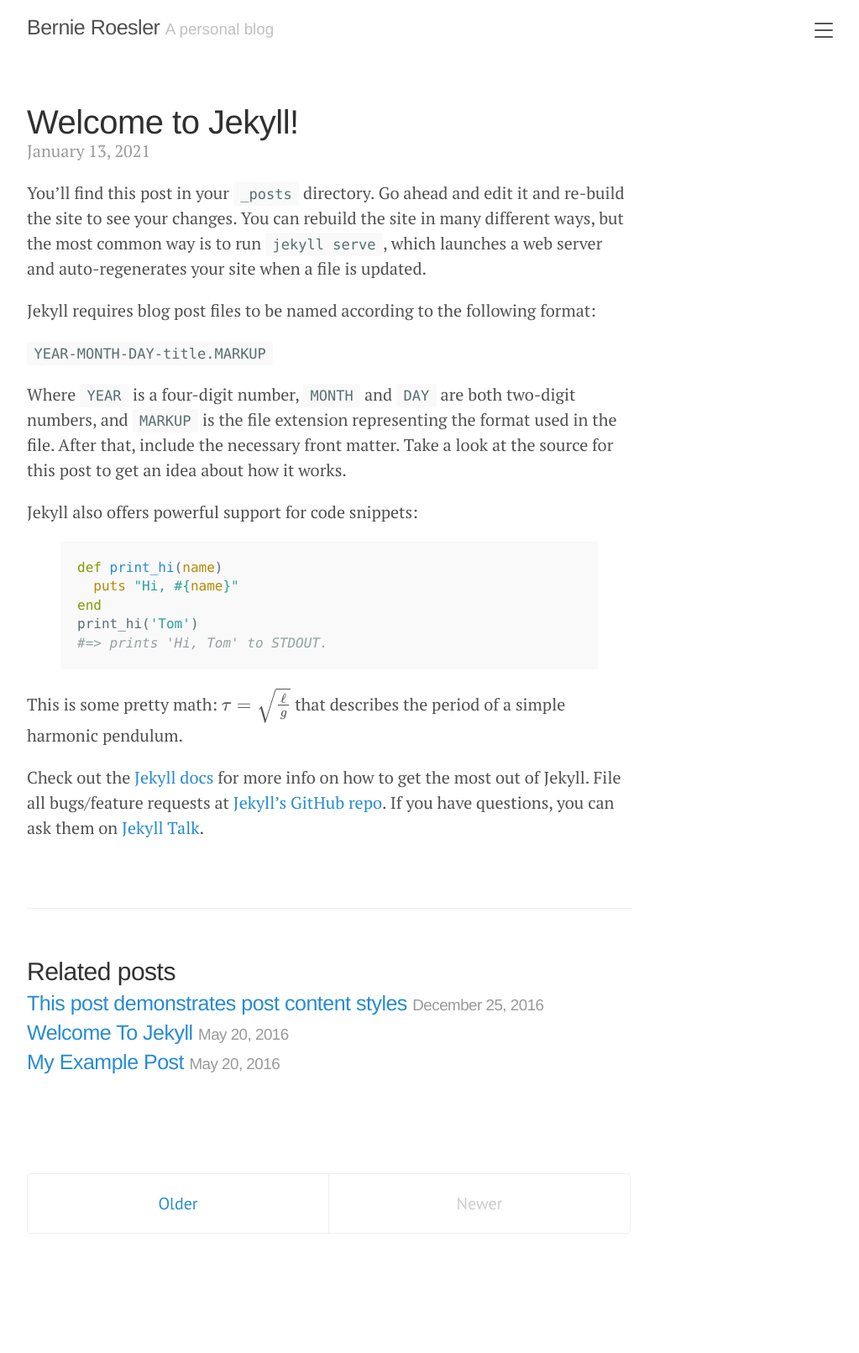
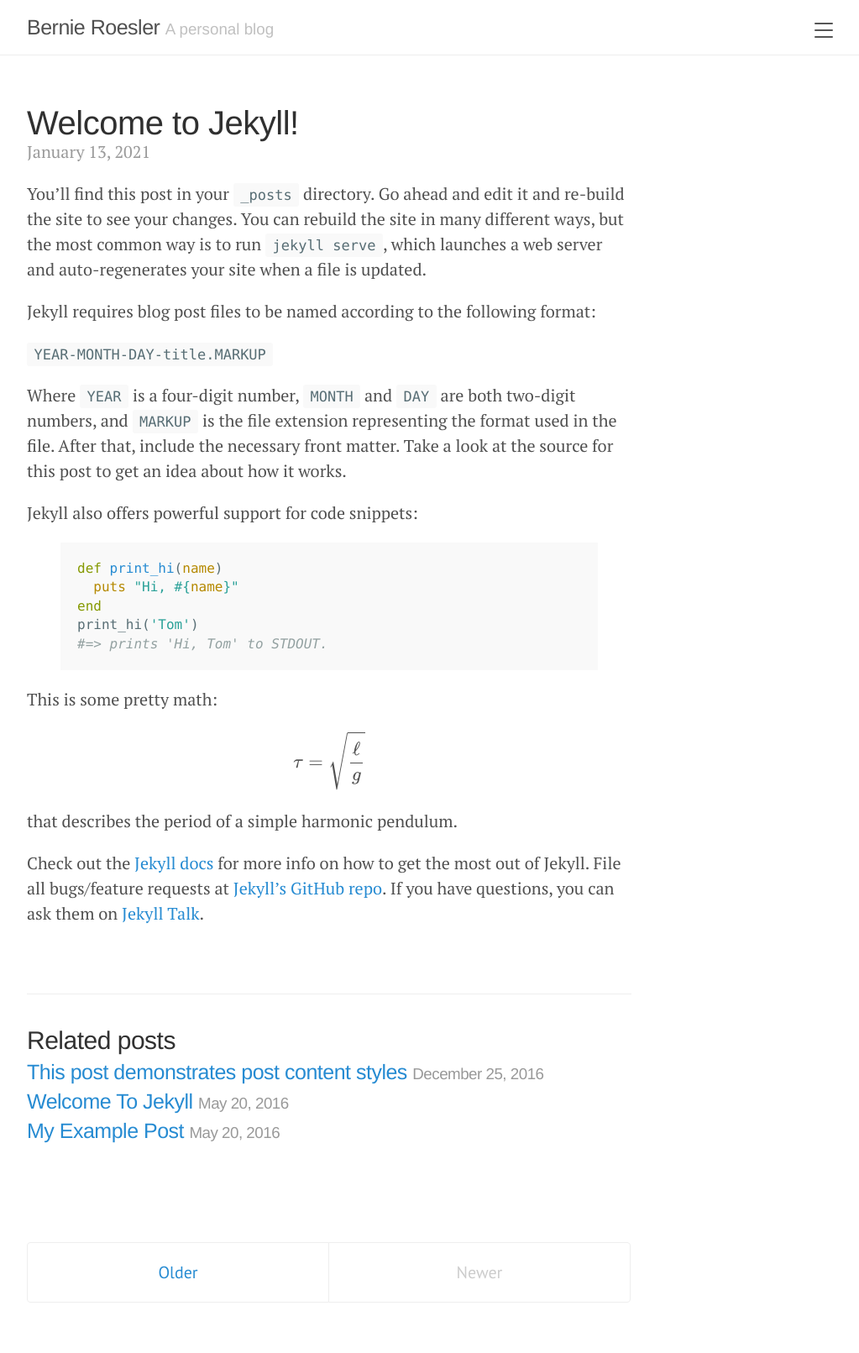
Before and after one commit to broesler/broesler.github.io, a Jekyll site: the page built from _posts/2021-01-01-welcome-to-jekyll.md, in a window 1280 px wide. Shown: the whole page at 84% size, without its empty margins (248-1271 px from the left). Built offline with Jekyll 4.4.1, drawn with Linux system fonts in a browser that asks for light colours; nearby versions of some CDN libraries; before the commit the page ends 1529 px from its top, so only the background shows below that.

Commit message:
Tweak related posts and add header line.

```diff
--- a/_posts/2021-01-01-welcome-to-jekyll.md
+++ b/_posts/2021-01-01-welcome-to-jekyll.md
@@ -23,7 +23,9 @@
 {% endhighlight %}
 
 This is some pretty math:
+
 $$ \tau = \sqrt{\frac{\ell}{g}} $$
+
 that describes the period of a simple harmonic pendulum.
 
 Check out the [Jekyll docs][jekyll-docs] for more info on how to get the most out of Jekyll. File all bugs/feature requests at [Jekyll’s GitHub repo][jekyll-gh]. If you have questions, you can ask them on [Jekyll Talk][jekyll-talk].
--- a/assets/css/lanyon.css
+++ b/assets/css/lanyon.css
@@ -99,6 +99,10 @@
  *
  * Super small header above the content for site name and short description.
  */
+
+.masthead {
+  border-bottom: 1px solid #eee;
+}
 
 /* .masthead { */
 /*   padding-top:    1rem; */
--- a/assets/css/poole.css
+++ b/assets/css/poole.css
@@ -64,6 +64,12 @@
   -webkit-text-size-adjust: 100%;
       -ms-text-size-adjust: 100%;
 }
+
+/* @media (prefers-color-scheme: dark) { */
+/*   body { */
+/*     background-color: #000; */
+/*   } */
+/* } */
 
 /* No `:visited` state is required by default (browsers will use `a`) */
 a {
@@ -355,7 +361,7 @@
 
 /* Related posts */
 .related {
-  padding-top: 2rem;
+  padding-top: 1rem;
   padding-bottom: 2rem;
   border-top: 1px solid #eee;
 }
```
